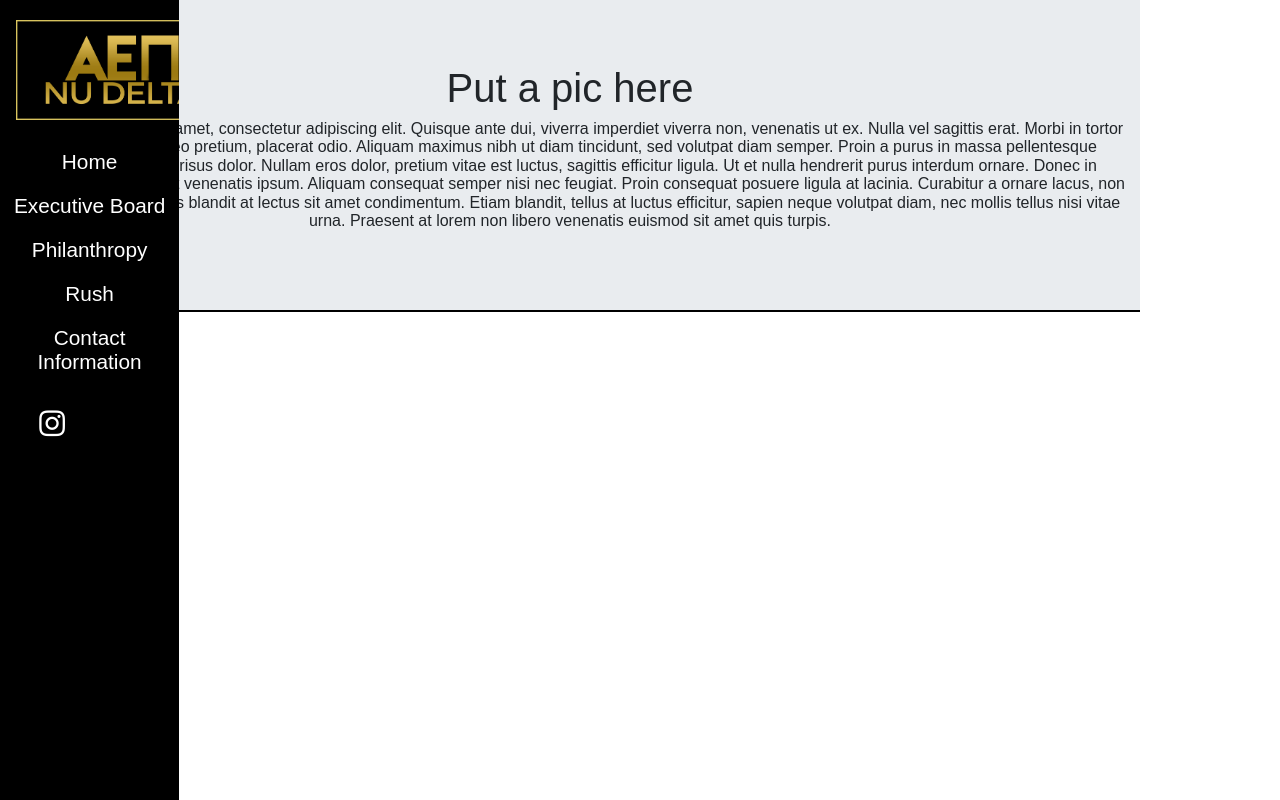
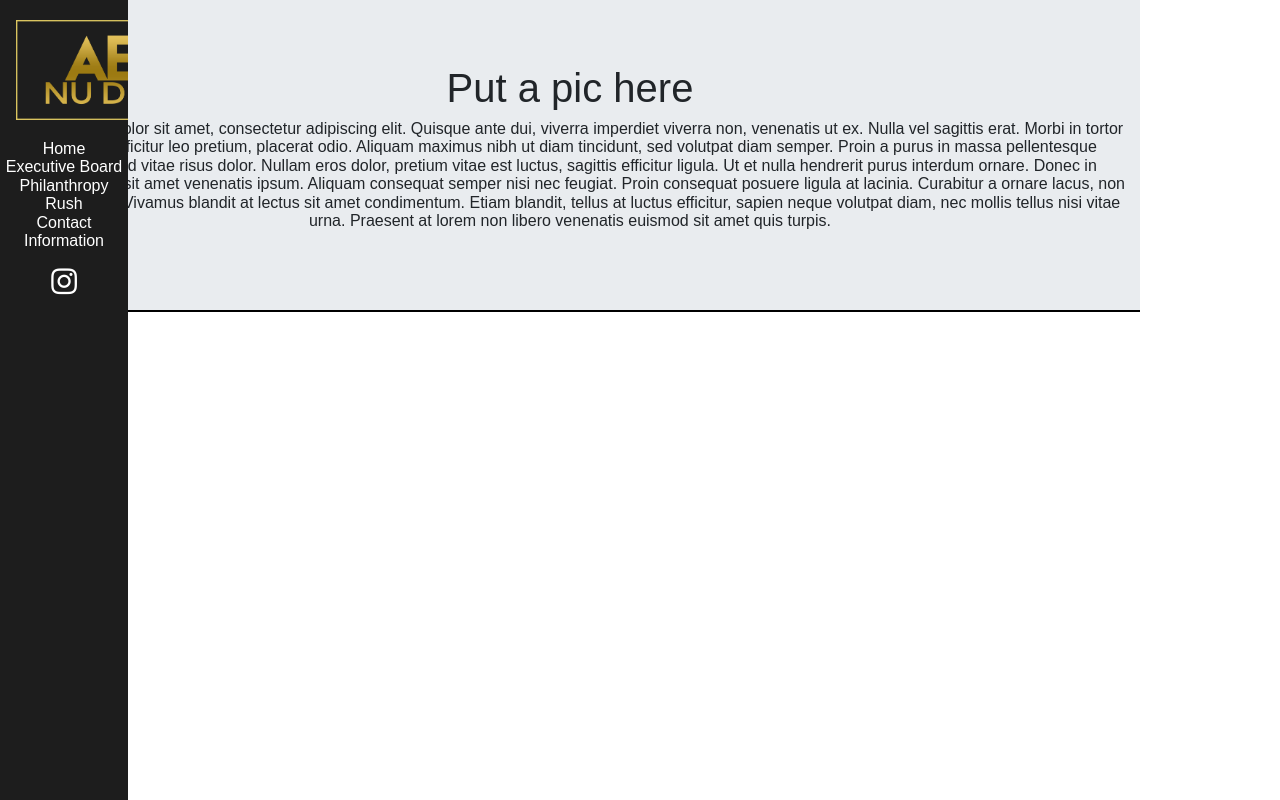
Before and after one commit to Jonathan-Frucht/nudeltawebsite, a React (Create React App) app: page / in a window 1280 px wide. Built offline with nearby package versions, Linux system fonts and the light colour scheme.

Commit message:
updated styling

```diff
--- a/src/index.css
+++ b/src/index.css
@@ -1,25 +1,23 @@
 body {
   margin: 0;
+  overflow-x: hidden; /* Hide horizontal scrollbar */
   background: black;
-  font-family: -apple-system, BlinkMacSystemFont, 'Segoe UI', 'Roboto', 'Oxygen',
-    'Ubuntu', 'Cantarell', 'Fira Sans', 'Droid Sans', 'Helvetica Neue',
+  font-family: -apple-system, BlinkMacSystemFont, "Segoe UI", "Roboto", "Oxygen",
+    "Ubuntu", "Cantarell", "Fira Sans", "Droid Sans", "Helvetica Neue",
     sans-serif;
   -webkit-font-smoothing: antialiased;
   -moz-osx-font-smoothing: grayscale;
 }
 
 code {
-  font-family: source-code-pro, Menlo, Monaco, Consolas, 'Courier New',
+  font-family: source-code-pro, Menlo, Monaco, Consolas, "Courier New",
     monospace;
 }
 
-.pageBackground
-{
-
+.pageBackground {
   background-color: #4a5fb9;
   /* background-size: fill; */
   background-attachment: fixed;
-
 }
 
 .container {
@@ -32,33 +30,31 @@ code {
   height: 100%;
   align-items: stretch;
   text-align: center;
-
 }
 
-.execWrapper
-{
+.execWrapper {
   background-color: rgb(136, 136, 136);
-  position:relative;
+  position: relative;
   display: block;
-  width: auto;  right: 0%;
+  width: auto;
+  right: 0%;
 }
 
-.execAboutWrapper
-{
+.execAboutWrapper {
   background-color: rgb(136, 136, 136);
   display: block;
-  width: 100%;  position: relative;
+  width: 100%;
+  position: relative;
 
   top: 30%;
-
 }
 #sidebar {
   /* min-width: 10%;
   max-width: 20%; */
-  width: 14%;
+  width: 10%;
   position: fixed;
   /* background: #4a5fb9; */
-  background: black;
+  background: #1d1d1d;
   color: #fff;
   height: 100%;
   transition: all 0.3s;
@@ -79,38 +75,71 @@ code {
 #sidebar .sidebar-header {
   /* padding: 1.25rem; */
   align-items: center;
-  margin-left: 1rem;
-  margin-right: 1rem;
+  margin-left: 1rem !important;
+  margin-right: 1rem !important;
   /* background: #4a5fb9; */
-  background: black;
-
+  background: #1d1d1d;
 }
 
 #sidebar ul.components {
   padding: 1.25rem 0;
-  border-bottom: 1px solid black;
+  border-bottom: 0px solid #1d1d1d;
 }
 
-
 #sidebar ul li a {
-  padding: 0.625rem;
-  font-size: 1.3em;
-  display: block;
+  /* padding: 0.625rem; */
+  /* font-size: 1.3em; */
+  /* display: block; */
   /* background-color: #4a5fb9; */
-  background: black;
+  background: #1d1d1d;
   color: white;
+  text-decoration: none;
   /* border-top: 1px solid black; */
 }
 
 #sidebar ul li a:hover {
-  color: black;
+  color: #1d1d1d;
   background: #fff;
 }
 
+#hiddenA {
+  display: none;
+}
+#visibleA:hover #hiddenA {
+  display: block;
+  list-style-type: none;
+  margin: 0;
+  padding: 0;
+}
+#hiddenR {
+  display: none;
+}
+#visibleR:hover #hiddenR {
+  display: block;
+  list-style-type: none;
+  margin: 0;
+  padding: 0;
+}
 
-
-
-
+#sideBarAnchor {
+  text-decoration: inherit;
+  background-color: blue;
+}
+.anch a {
+  text-decoration: none;
+  display: inline-block;
+  color: transparent;
+  background-color: transparent;
+}
+.anch a:link,
+a:visited {
+  text-decoration: none;
+  display: inline-block;
+  color: transparent;
+  background-color: transparent;
+}
+.anch a:hover,
+a:focus,
 ul ul a {
   font-size: 0.9em !important;
   padding-left: 1.875rem !important;
@@ -131,7 +160,7 @@ ul.CTAs a {
 
 a.download {
   background: #fff;
-  color: #7386D5;
+  color: #7386d5;
 }
 
 a.article,
@@ -139,7 +168,12 @@ a.article:hover {
   background: #6d7fcc !important;
   color: #fff !important;
 }
-
+a:active {
+  text-decoration: none;
+  display: inline-block;
+  color: transparent;
+  background-color: transparent;
+}
 /* ---------------------------------------------------
   CONTENT STYLE
 ----------------------------------------------------- */
@@ -151,20 +185,21 @@ a.article:hover {
   transition: all 0.3s;
 }
 
-
 /*SOCIAL MEDIA*/
 .fa {
-  padding: 20px !important;
-text-align: center !important;
-  margin: 5px 2px !important;
+  /* padding: 20px !important; */
+  text-align: center !important;
+  margin: 1rem 1rem !important;
   font-size: 30px !important;
-  width: 100px !important;
+  width: 50px !important;
 }
 .fa-instagram {
   /* background: #125688 !important;   */
-  color: white !important;
+  /* color: white !important;   */
+  color: white;
+  background: #1d1d1d;
 }
 
 #instagram {
-background-color: transparent;
+  background-color: transparent;
 }
```
